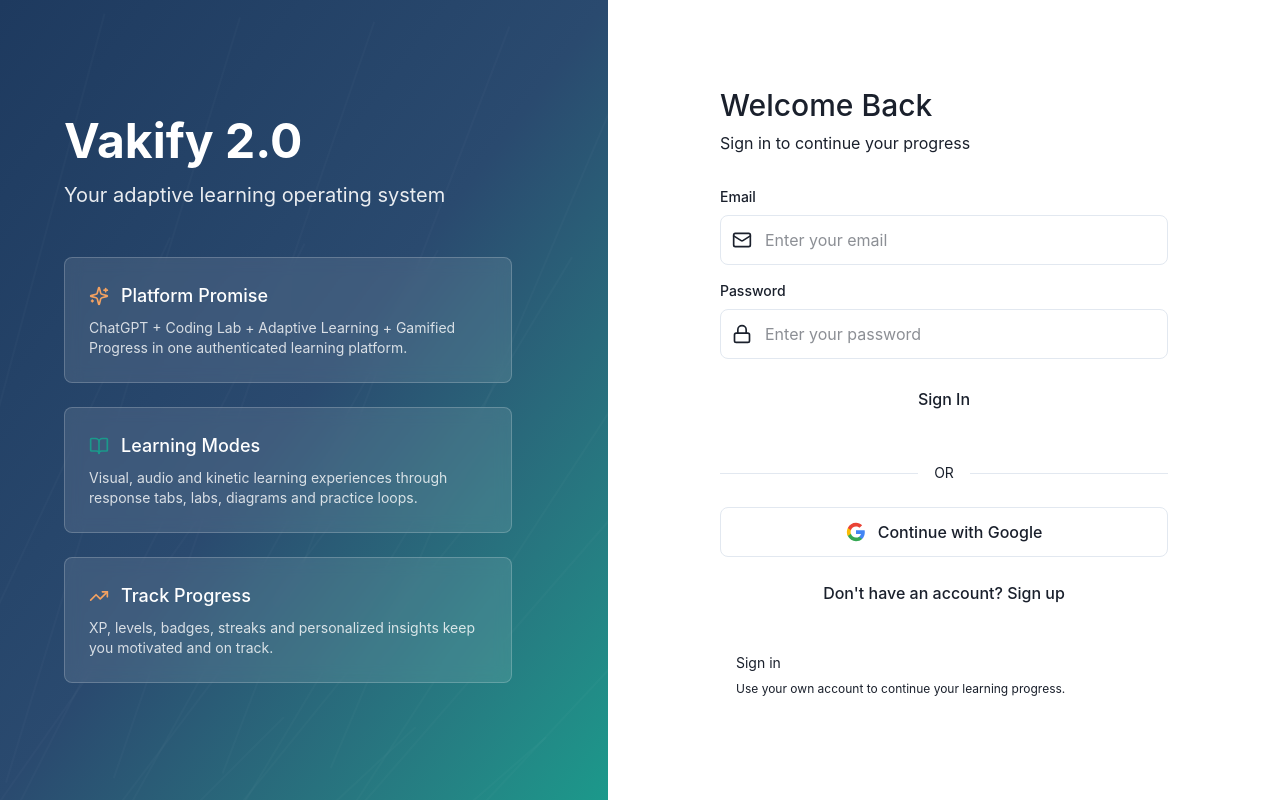
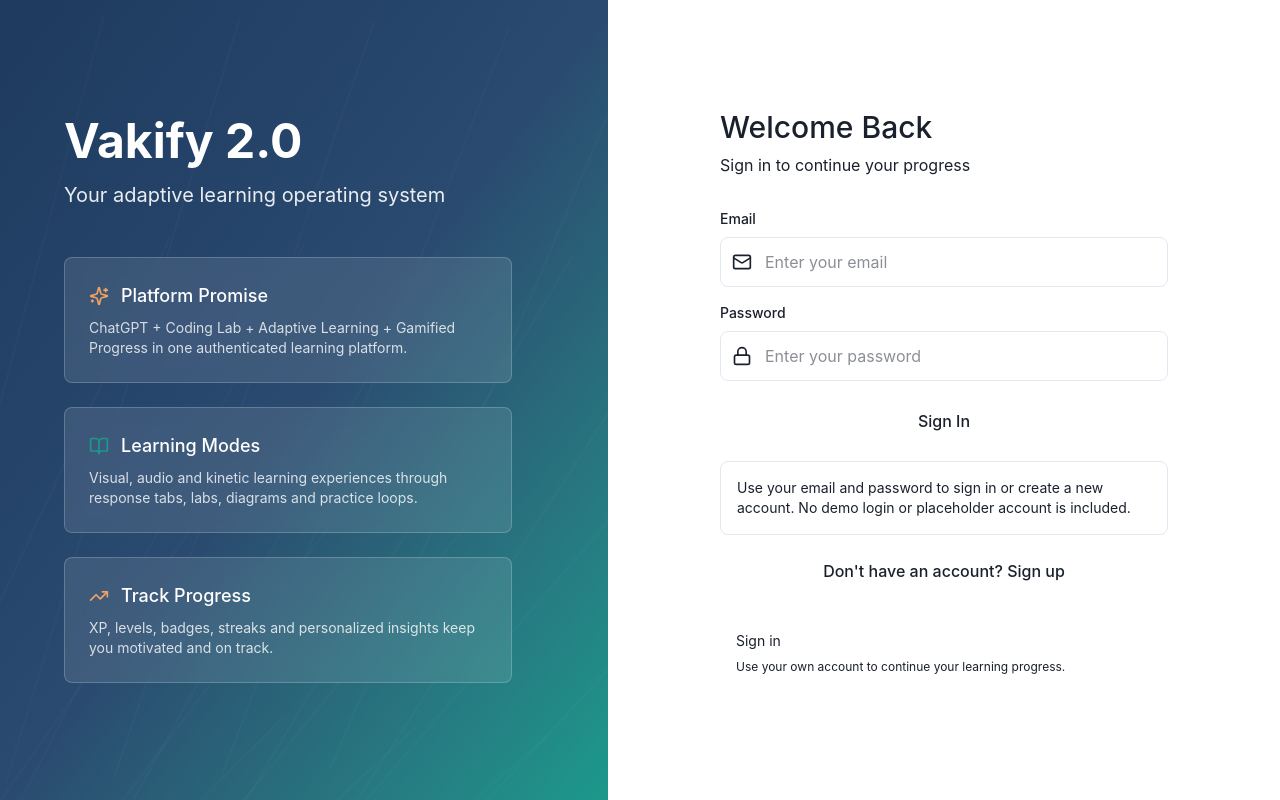
Before and after one commit to Ravikant-1811/vakify-ai-2.0, a React (Vite) app: page /login in a window 1280 px wide. Built offline with nearby package versions, Linux system fonts and the light colour scheme.

Commit message:
Remove demo auth flow

```diff
--- a/src/app/components/Login.tsx
+++ b/src/app/components/Login.tsx
@@ -1,9 +1,9 @@
 import { useState } from 'react';
 import { useAuth } from '../contexts/AuthContext';
-import { Mail, Lock, Sparkles, BookOpen, Code, TrendingUp } from 'lucide-react';
+import { Mail, Lock, Sparkles, BookOpen, TrendingUp } from 'lucide-react';
 
 export function Login() {
-  const { login, loginWithGoogle, signup } = useAuth();
+  const { login, signup } = useAuth();
   const [isSignup, setIsSignup] = useState(false);
   const [email, setEmail] = useState('');
   const [password, setPassword] = useState('');
@@ -28,18 +28,6 @@ export function Login() {
       }
     } catch (err) {
       setError(err instanceof Error ? err.message : 'Invalid credentials. Please try again.');
-    } finally {
-      setLoading(false);
-    }
-  };
-
-  const handleGoogleLogin = async () => {
-    setError('');
-    setLoading(true);
-    try {
-      await loginWithGoogle();
-    } catch (err) {
-      setError(err instanceof Error ? err.message : 'Google login failed. Please try again.');
     } finally {
       setLoading(false);
     }
@@ -178,29 +166,9 @@ export function Login() {
               {loading ? 'Please wait...' : (isSignup ? 'Create Account' : 'Sign In')}
             </button>
 
-            <div className="relative my-6">
-              <div className="absolute inset-0 flex items-center">
-                <div className="w-full border-t border-border"></div>
-              </div>
-              <div className="relative flex justify-center text-sm">
-                <span className="px-4 bg-white text-muted-foreground">OR</span>
-              </div>
+            <div className="rounded-lg border border-border bg-muted/30 p-4 text-sm text-muted-foreground">
+              Use your email and password to sign in or create a new account. No demo login or placeholder account is included.
             </div>
-
-            <button
-              type="button"
-              onClick={handleGoogleLogin}
-              disabled={loading}
-              className="w-full border border-border py-3 rounded-lg hover:bg-muted transition-colors flex items-center justify-center gap-3 disabled:opacity-50"
-            >
-              <svg className="w-5 h-5" viewBox="0 0 24 24">
-                <path fill="#4285F4" d="M22.56 12.25c0-.78-.07-1.53-.2-2.25H12v4.26h5.92c-.26 1.37-1.04 2.53-2.21 3.31v2.77h3.57c2.08-1.92 3.28-4.74 3.28-8.09z"/>
-                <path fill="#34A853" d="M12 23c2.97 0 5.46-.98 7.28-2.66l-3.57-2.77c-.98.66-2.23 1.06-3.71 1.06-2.86 0-5.29-1.93-6.16-4.53H2.18v2.84C3.99 20.53 7.7 23 12 23z"/>
-                <path fill="#FBBC05" d="M5.84 14.09c-.22-.66-.35-1.36-.35-2.09s.13-1.43.35-2.09V7.07H2.18C1.43 8.55 1 10.22 1 12s.43 3.45 1.18 4.93l2.85-2.22.81-.62z"/>
-                <path fill="#EA4335" d="M12 5.38c1.62 0 3.06.56 4.21 1.64l3.15-3.15C17.45 2.09 14.97 1 12 1 7.7 1 3.99 3.47 2.18 7.07l3.66 2.84c.87-2.6 3.3-4.53 6.16-4.53z"/>
-              </svg>
-              Continue with Google
-            </button>
           </form>
 
           <div className="mt-6 text-center">
--- a/src/app/contexts/AuthContext.tsx
+++ b/src/app/contexts/AuthContext.tsx
@@ -26,7 +26,6 @@ interface AuthContextType {
   user: User | null;
   ready: boolean;
   login: (email: string, password: string) => Promise<void>;
-  loginWithGoogle: () => Promise<void>;
   signup: (email: string, password: string, displayName: string) => Promise<void>;
   logout: () => void;
   updateUser: (updates: Partial<User>) => Promise<void>;
@@ -64,19 +63,6 @@ export function AuthProvider({ children }: { children: ReactNode }) {
     const response = await apiFetch<Record<string, any>>('/api/auth/login', {
       method: 'POST',
       body: JSON.stringify({ email, password }),
-      skipAuth: true,
-    });
-    setAuthToken(response.access_token ? String(response.access_token) : null);
-    setUser(mapUser(response.user));
-  };
-
-  const loginWithGoogle = async () => {
-    const response = await apiFetch<Record<string, any>>('/api/auth/clerk-login', {
-      method: 'POST',
-      body: JSON.stringify({
-        email: 'user@vakify.local',
-        name: 'Learner',
-      }),
       skipAuth: true,
     });
     setAuthToken(response.access_token ? String(response.access_token) : null);
@@ -134,7 +120,7 @@ export function AuthProvider({ children }: { children: ReactNode }) {
   };
 
   return (
-    <AuthContext.Provider value={{ user, ready, login, loginWithGoogle, signup, logout, updateUser }}>
+    <AuthContext.Provider value={{ user, ready, login, signup, logout, updateUser }}>
       {children}
     </AuthContext.Provider>
   );
```
Also changed, not shown: 1 other file (tests, documents, lock files or other folders).
